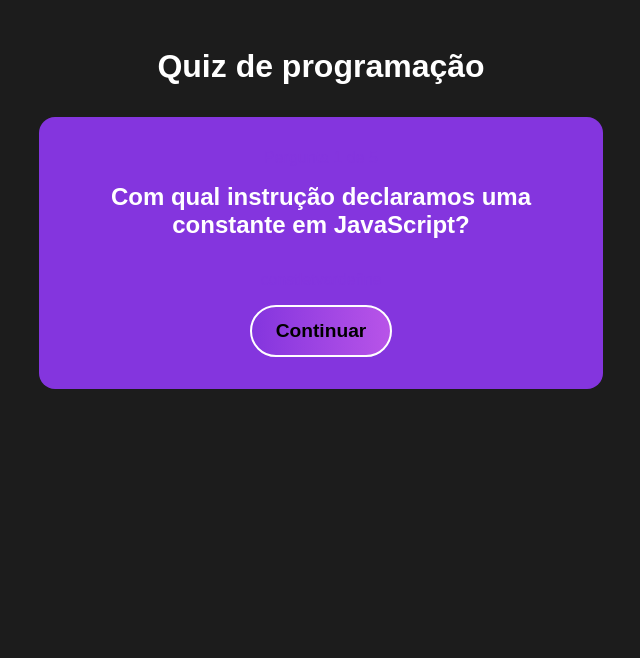
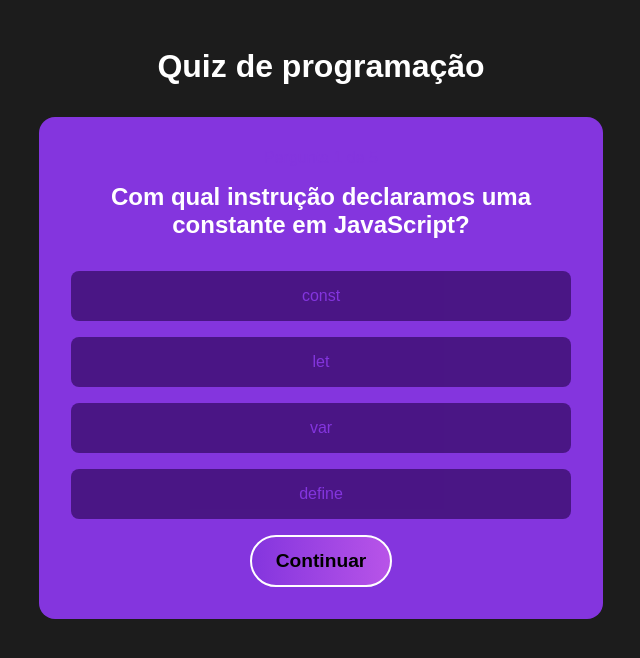
Before and after one commit to IvnaFeitosa/Quiz-App, a React (Vite) app: page / in a window 1280 px wide. Both pictures are taken after a click on the button "Iniciar". Shown: the top 658 px of the page, without its empty margins (319-959 px from the left). Built offline with nearby package versions, Linux system fonts and the light colour scheme.

Commit message:
creating options component

```diff
--- /dev/null
+++ b/src/components/Options.css
@@ -0,0 +1,15 @@
+.option{
+    background-color: #3c0e70;
+    border-radius: .5rem;
+    padding:1rem ;
+    margin-bottom:1rem;
+    cursor: pointer;
+    opacity: .8;
+    transition: 0.4s;
+}
+.option:hover{
+    opacity: 1;
+}
+#options-container .option p{
+    margin-bottom: 0;
+}
--- /dev/null
+++ b/src/components/Options.jsx
@@ -0,0 +1,17 @@
+// Comando refce para iniciar rapidamente
+import React from 'react'
+import { useContext } from "react";
+import { QuizContext } from "../context/quiz";
+
+import './Options.css';
+
+const Options = ({option}) => {
+    const [quizState, dispatch] = useContext(QuizContext);
+  return (
+    <div className='option'>
+        <p>{option}</p>
+    </div>
+  )
+}
+
+export default Options
--- a/src/components/Question.jsx
+++ b/src/components/Question.jsx
@@ -2,6 +2,7 @@
 import { useContext } from "react";
 import { QuizContext } from "../context/quiz";
 import "./Question.css";
+import Options from "./Options";
 
 const Question = () =>{
     const [quizState, dispatch] = useContext(QuizContext);
@@ -13,8 +14,10 @@
                 Pergunta {quizState.currentQuestion + 1} de {quizState.questions.length}
             </p>
             <h2>{currentQuestions.question}</h2>
-            <div id="options container">
-                <p>{currentQuestions.options}</p>
+            <div id="options-container">
+                {currentQuestions.options.map((option) =>(
+                    <Options option={option} key={option}/>
+                ))}
             </div>
             <button onClick = {() => dispatch({type: "CHANGE_QUESTION"})}>
                 Continuar
```
